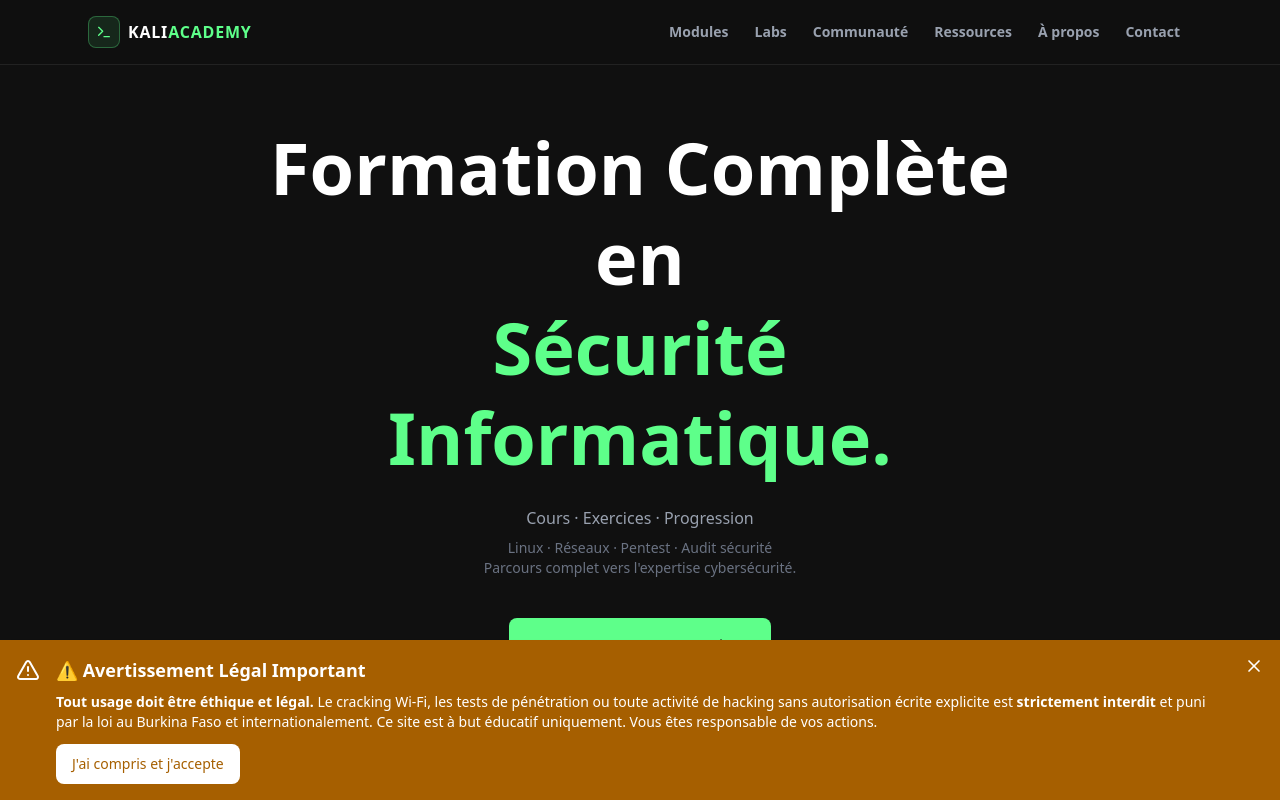
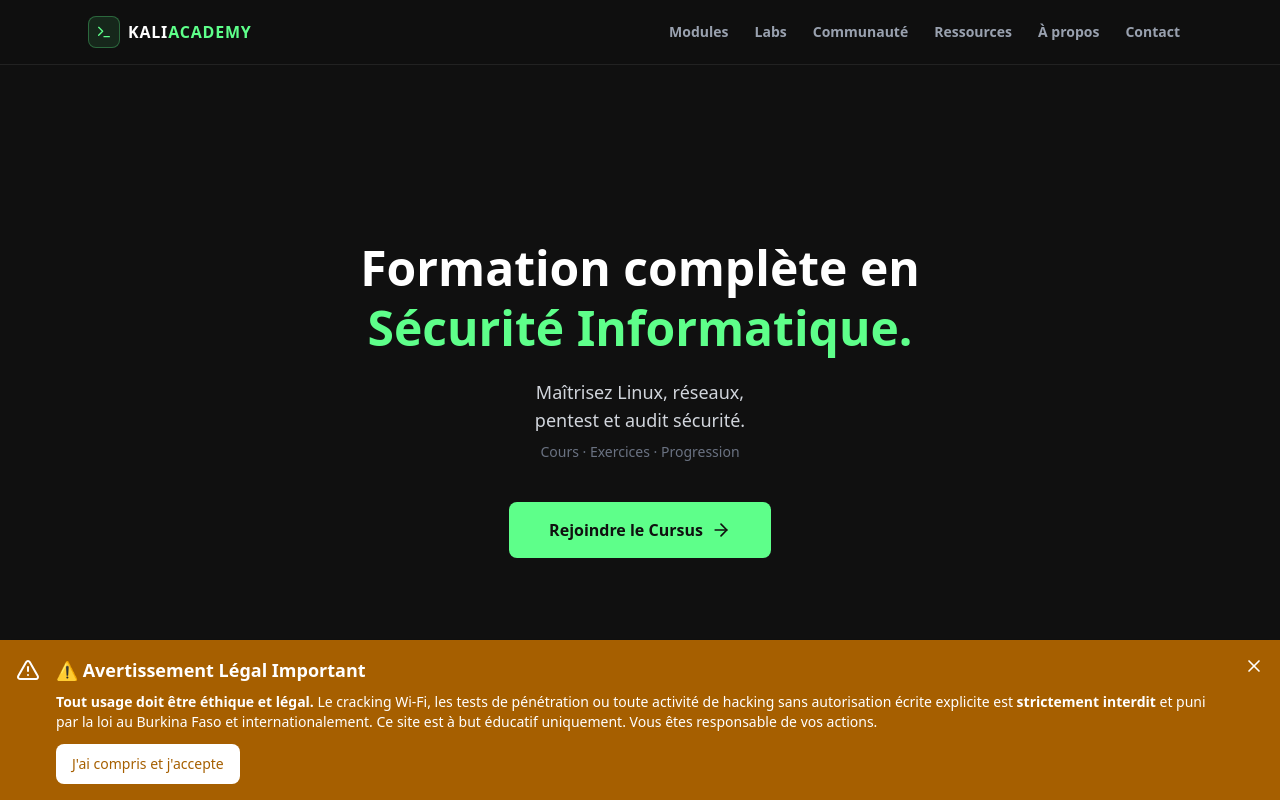
Before and after one commit to ANI-dianda/Kali-Linux, a Next.js app: page / in a window 1280 px wide. Built offline with nearby package versions, Linux system fonts and the light colour scheme.

Commit message:
hero : titre reduit, sous-titres lisibles, ordre correct

```diff
--- a/src/app/page.tsx
+++ b/src/app/page.tsx
@@ -13,17 +13,16 @@ export default function LandingPage() {
       {/* ── HERO ── */}
       <main className="flex flex-1 flex-col items-center justify-center text-center px-4">
 
-        <h1 className="font-orbitron text-4xl sm:text-6xl md:text-7xl font-black leading-tight mb-6 max-w-3xl">
-          Formation Complète en<br />
+        <h1 className="font-orbitron text-3xl sm:text-4xl md:text-5xl font-black leading-tight mb-5 max-w-2xl">
+          Formation complète en<br />
           <span className="text-[#5EFF8A]">Sécurité Informatique.</span>
         </h1>
 
-        <p className="font-exo-2 text-base text-gray-400 max-w-md mb-2">
-          Cours · Exercices · Progression
+        <p className="font-exo-2 text-base sm:text-lg text-gray-300 max-w-md mb-2">
+          Maîtrisez Linux, réseaux,<br />pentest et audit sécurité.
         </p>
         <p className="font-exo-2 text-sm text-gray-500 max-w-md mb-10">
-          Linux · Réseaux · Pentest · Audit sécurité<br />
-          Parcours complet vers l'expertise cybersécurité.
+          Cours · Exercices · Progression
         </p>
 
         <Link
```
